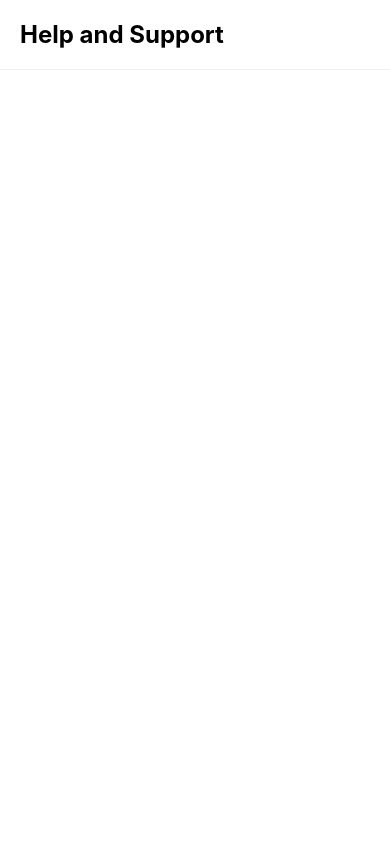
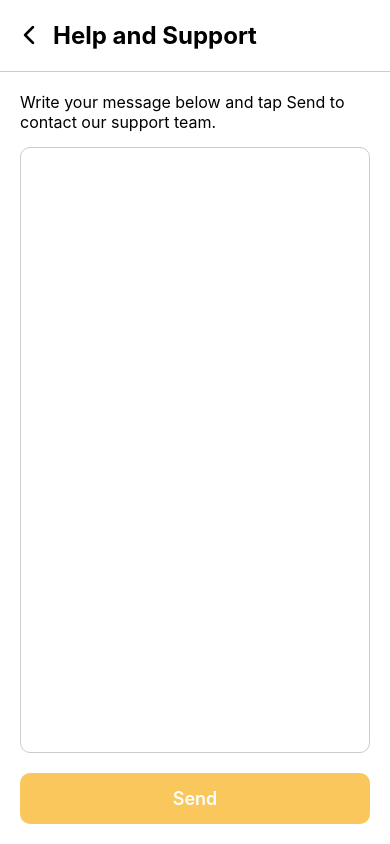
Before and after one commit to omarghemrawi/Ziara, a React Native app in the folder frontend/: screen /HelpSupport in a window 390 px wide. Built offline with nearby package versions, Linux system fonts and the light colour scheme.

Commit message:
Add Help & Support, Privacy Policy, and Languages screens with navigation and theming

```diff
--- a/frontend/src/screens/Profile/HelpSupportScreen.js
+++ b/frontend/src/screens/Profile/HelpSupportScreen.js
@@ -1,19 +1,129 @@
-// HelpSupportScreen.js
-import React from 'react';
-import { SafeAreaView, View, Text, StyleSheet } from 'react-native';
+import React, { useState } from 'react';
+import {
+  SafeAreaView,
+  View,
+  Text,
+  StyleSheet,
+  TextInput,
+  TouchableOpacity,
+  Alert,
+  KeyboardAvoidingView,
+  Platform,
+  Linking,
+} from 'react-native';
+import Icon from 'react-native-vector-icons/Ionicons';
+import { useNavigation } from '@react-navigation/native';
+import { useTheme } from '../Theme/Theme';
 
-const HelpSupportScreen = () => (
-  <SafeAreaView style={styles.container}>
-    <View style={styles.header}>
-      <Text style={styles.title}>Help and Support</Text>
-    </View>
-  </SafeAreaView>
-);
+const SUPPORT_EMAIL = 'support@example.com'; // change to support email
+
+const HelpSupportScreen = () => {
+  const navigation = useNavigation();
+  const { theme } = useTheme();
+  const [message, setMessage] = useState('');
+
+  const sendEmail = () => {
+    if (!message.trim()) {
+      Alert.alert('Please enter a message before sending.');
+      return;
+    }
+
+    const subject = encodeURIComponent('Support Request from App');
+    const body = encodeURIComponent(message);
+
+    const mailtoUrl = `mailto:${SUPPORT_EMAIL}?subject=${subject}&body=${body}`;
+
+    Linking.canOpenURL(mailtoUrl)
+      .then((supported) => {
+        if (!supported) {
+          Alert.alert('Email client not available on this device');
+        } else {
+          Linking.openURL(mailtoUrl);
+          setMessage(''); // clear message
+        }
+      })
+      .catch((err) => Alert.alert('An error occurred', err.message));
+  };
+
+  return (
+    <SafeAreaView style={[styles.container, { backgroundColor: theme.background }]}>
+      <KeyboardAvoidingView
+        behavior={Platform.OS === 'ios' ? 'padding' : undefined}
+        style={{ flex: 1 }}
+      >
+        <View style={[styles.header, { borderBottomColor: theme.border }]}>
+          <TouchableOpacity onPress={() => navigation.goBack()}>
+            <Icon name="chevron-back" size={28} color={theme.text} />
+          </TouchableOpacity>
+          <Text style={[styles.title, { color: theme.text }]}>Help and Support</Text>
+        </View>
+
+        <View style={styles.content}>
+          <Text style={[styles.label, { color: theme.text }]}>
+            Write your message below and tap Send to contact our support team.
+          </Text>
+
+          <TextInput
+            style={[styles.textInput, { backgroundColor: theme.card, color: theme.text, borderColor: theme.border }]}
+            multiline
+            placeholder="Type your message here..."
+            placeholderTextColor={theme.subtitle1}
+            value={message}
+            onChangeText={setMessage}
+            textAlignVertical="top"
+          />
+
+          <TouchableOpacity style={[styles.button, { backgroundColor: theme.icon }]} onPress={sendEmail}>
+            <Text style={styles.buttonText}>Send</Text>
+          </TouchableOpacity>
+        </View>
+      </KeyboardAvoidingView>
+    </SafeAreaView>
+  );
+};
 
 export default HelpSupportScreen;
 
 const styles = StyleSheet.create({
-  container: { flex: 1, backgroundColor: '#fff' },
-  header:    { padding: 20, borderBottomWidth: 1, borderBottomColor: '#eee' },
-  title:     { fontSize: 24, fontWeight: 'bold' },
+  container: {
+    flex: 1,
+  },
+  header: {
+    flexDirection: 'row',
+    alignItems: 'center',
+    paddingHorizontal: 15,
+    paddingVertical: 20,
+    borderBottomWidth: 1,
+  },
+  title: {
+    fontSize: 24,
+    fontWeight: 'bold',
+    marginLeft: 10,
+  },
+  content: {
+    flex: 1,
+    padding: 20,
+  },
+  label: {
+    fontSize: 16,
+    marginBottom: 15,
+  },
+  textInput: {
+    flex: 1,
+    borderWidth: 1,
+    borderRadius: 10,
+    padding: 15,
+    fontSize: 16,
+    marginBottom: 20,
+  },
+  button: {
+    paddingVertical: 15,
+    borderRadius: 10,
+    alignItems: 'center',
+  },
+  buttonText: {
+    color: '#fff',
+    fontWeight: '600',
+    fontSize: 18,
+  },
 });
--- a/frontend/src/screens/Profile/HowToUseScreen.js
+++ b/frontend/src/screens/Profile/HowToUseScreen.js
@@ -1,13 +1,45 @@
-// HowToUseScreen.js
 import React from 'react';
-import { SafeAreaView, View, Text, StyleSheet } from 'react-native';
+import {
+  SafeAreaView,
+  View,
+  Text,
+  StyleSheet,
+  ScrollView,
+  TouchableOpacity,
+} from 'react-native';
+import Icon from 'react-native-vector-icons/Ionicons';
+import { useNavigation } from '@react-navigation/native';
+import { useTheme } from '../Theme/Theme';
 
 const HowToUseScreen = () => {
+  const navigation = useNavigation();
+  const { theme } = useTheme();
+
+  const instructions = [
+    '📱 Open the app and create your account or log in.',
+    '🧭 Use the bottom tabs to navigate easily through features.',
+    '🔍 Search for places to explore new locations.',
+    '⭐ Tap on a place to view details and save it to favorites.',
+    '🌗 Switch between dark and light mode in Settings.',
+    '💬 Contact support for help from the Settings page.',
+  ];
+
   return (
-    <SafeAreaView style={styles.container}>
-      <View style={styles.header}>
-        <Text style={styles.title}>How to use</Text>
+    <SafeAreaView style={[styles.container, { backgroundColor: theme.background }]}>
+      <View style={[styles.header, { borderBottomColor: theme.border }]}>
+        <TouchableOpacity onPress={() => navigation.navigate('SettingsScreen')}>
+          <Icon name="chevron-back" size={28} color={theme.text} />
+        </TouchableOpacity>
+        <Text style={[styles.title, { color: theme.text }]}>How to Use</Text>
       </View>
+
+      <ScrollView contentContainerStyle={styles.content}>
+        {instructions.map((step, index) => (
+          <View key={index} style={[styles.card, { backgroundColor: theme.card }]}>
+            <Text style={[styles.instruction, { color: theme.text }]}>{step}</Text>
+          </View>
+        ))}
+      </ScrollView>
     </SafeAreaView>
   );
 };
@@ -15,7 +47,36 @@ const HowToUseScreen = () => {
 export default HowToUseScreen;
 
 const styles = StyleSheet.create({
-  container: { flex: 1, backgroundColor: '#fff' },
-  header:    { padding: 20, borderBottomWidth: 1, borderBottomColor: '#eee' },
-  title:     { fontSize: 24, fontWeight: 'bold' },
+  container: {
+    flex: 1,
+  },
+  header: {
+    flexDirection: 'row',
+    alignItems: 'center',
+    paddingHorizontal: 15,
+    paddingVertical: 20,
+    borderBottomWidth: 1,
+  },
+  title: {
+    fontSize: 22,
+    fontWeight: '700',
+    marginLeft: 10,
+  },
+  content: {
+    padding: 20,
+  },
+  card: {
+    padding: 15,
+    borderRadius: 12,
+    marginBottom: 15,
+    elevation: 2,
+    shadowColor: '#000',
+    shadowOpacity: 0.1,
+    shadowRadius: 6,
+    shadowOffset: { width: 0, height: 2 },
+  },
+  instruction: {
+    fontSize: 16,
+    lineHeight: 24,
+  },
 });
--- a/frontend/src/screens/Profile/LanguagesScreen.js
+++ b/frontend/src/screens/Profile/LanguagesScreen.js
@@ -1,13 +1,62 @@
-// LanguagesScreen.js
-import React from 'react';
-import { SafeAreaView, View, Text, StyleSheet } from 'react-native';
+import React, { useState } from 'react';
+import {
+  SafeAreaView,
+  View,
+  Text,
+  StyleSheet,
+  TouchableOpacity,
+  FlatList,
+} from 'react-native';
+import { useTheme } from '../Theme/Theme';
+import Icon from 'react-native-vector-icons/Ionicons';
+import { useNavigation } from '@react-navigation/native';
+
+const languages = [
+  { code: 'en', label: 'English' },
+  { code: 'ar', label: 'العربية' },
+];
 
 const LanguagesScreen = () => {
+  const { theme } = useTheme();
+  const navigation = useNavigation();
+  const [selectedLanguage, setSelectedLanguage] = useState('en');
+
+  const selectLanguage = (code) => {
+    setSelectedLanguage(code);
+    // Add your localization logic here
+  };
+
+  const renderItem = ({ item }) => {
+    const isSelected = item.code === selectedLanguage;
+    return (
+      <TouchableOpacity
+        style={[
+          styles.item,
+          { backgroundColor: isSelected ? theme.icon : theme.card },
+        ]}
+        onPress={() => selectLanguage(item.code)}
+      >
+        <Text style={[styles.label, { color: theme.text }]}>{item.label}</Text>
+        {isSelected && <Icon name="checkmark" size={20} color="#fff" />}
+      </TouchableOpacity>
+    );
+  };
+
   return (
-    <SafeAreaView style={styles.container}>
-      <View style={styles.header}>
-        <Text style={styles.title}>Languages</Text>
+    <SafeAreaView style={[styles.container, { backgroundColor: theme.background }]}>
+      <View style={[styles.header, { borderBottomColor: theme.border }]}>
+        <TouchableOpacity onPress={() => navigation.goBack()}>
+          <Icon name="chevron-back" size={28} color={theme.text} />
+        </TouchableOpacity>
+        <Text style={[styles.title, { color: theme.text }]}>Languages</Text>
       </View>
+
+      <FlatList
+        data={languages}
+        keyExtractor={(item) => item.code}
+        renderItem={renderItem}
+        contentContainerStyle={styles.list}
+      />
     </SafeAreaView>
   );
 };
@@ -15,7 +64,30 @@ const LanguagesScreen = () => {
 export default LanguagesScreen;
 
 const styles = StyleSheet.create({
-  container: { flex: 1, backgroundColor: '#fff' },
-  header:    { padding: 20, borderBottomWidth: 1, borderBottomColor: '#eee' },
-  title:     { fontSize: 24, fontWeight: 'bold' },
+  container: { flex: 1 },
+  header: {
+    flexDirection: 'row',
+    alignItems: 'center',
+    padding: 20,
+    borderBottomWidth: 1,
+  },
+  title: {
+    fontSize: 24,
+    fontWeight: 'bold',
+    marginLeft: 10,
+  },
+  list: {
+    padding: 20,
+  },
+  item: {
+    padding: 15,
+    borderRadius: 10,
+    marginBottom: 15,
+    flexDirection: 'row',
+    justifyContent: 'space-between',
+    alignItems: 'center',
+  },
+  label: {
+    fontSize: 18,
+  },
 });
--- a/frontend/src/screens/Profile/PrivacyPolicyScreen.js
+++ b/frontend/src/screens/Profile/PrivacyPolicyScreen.js
@@ -1,19 +1,100 @@
-// PrivacyPolicyScreen.js
 import React from 'react';
-import { SafeAreaView, View, Text, StyleSheet } from 'react-native';
+import {
+  SafeAreaView,
+  View,
+  Text,
+  StyleSheet,
+  ScrollView,
+  TouchableOpacity,
+} from 'react-native';
+import Icon from 'react-native-vector-icons/Ionicons';
+import { useNavigation } from '@react-navigation/native';
+import { useTheme } from '../Theme/Theme';
 
-const PrivacyPolicyScreen = () => (
-  <SafeAreaView style={styles.container}>
-    <View style={styles.header}>
-      <Text style={styles.title}>Privacy policy</Text>
-    </View>
-  </SafeAreaView>
-);
+const PrivacyPolicyScreen = () => {
+  const navigation = useNavigation();
+  const { theme } = useTheme();
+
+  return (
+    <SafeAreaView style={[styles.container, { backgroundColor: theme.background }]}>
+      <View style={[styles.header, { borderBottomColor: theme.border }]}>
+        <TouchableOpacity onPress={() => navigation.goBack()}>
+          <Icon name="chevron-back" size={28} color={theme.text} />
+        </TouchableOpacity>
+        <Text style={[styles.title, { color: theme.text }]}>Privacy Policy</Text>
+      </View>
+
+      <ScrollView contentContainerStyle={styles.content}>
+        <Text style={[styles.paragraph, { color: theme.text }]}>
+          We respect your privacy and are committed to protecting your personal data. This privacy policy explains how we collect, use, and safeguard your information when you use our app.
+        </Text>
+
+        <Text style={[styles.heading, { color: theme.text }]}>1. Information We Collect</Text>
+        <Text style={[styles.paragraph, { color: theme.text }]}>
+          We may collect personal information such as your name, email address, and usage data when you register or interact with the app.
+        </Text>
+
+        <Text style={[styles.heading, { color: theme.text }]}>2. How We Use Your Information</Text>
+        <Text style={[styles.paragraph, { color: theme.text }]}>
+          Your information helps us provide, improve, and personalize our services, respond to your requests, and send important updates.
+        </Text>
+
+        <Text style={[styles.heading, { color: theme.text }]}>3. Data Sharing and Security</Text>
+        <Text style={[styles.paragraph, { color: theme.text }]}>
+          We do not sell or rent your personal data. We may share information with trusted service providers who assist us in operating the app. We implement reasonable security measures to protect your data.
+        </Text>
+
+        <Text style={[styles.heading, { color: theme.text }]}>4. Your Choices</Text>
+        <Text style={[styles.paragraph, { color: theme.text }]}>
+          You can manage your personal information and communication preferences within the app settings. You can also contact us to request deletion of your data.
+        </Text>
+
+        <Text style={[styles.heading, { color: theme.text }]}>5. Children’s Privacy</Text>
+        <Text style={[styles.paragraph, { color: theme.text }]}>
+          Our app is not intended for children under 13 years old. We do not knowingly collect data from children without parental consent.
+        </Text>
+
+        <Text style={[styles.heading, { color: theme.text }]}>6. Changes to This Policy</Text>
+        <Text style={[styles.paragraph, { color: theme.text }]}>
+          We may update this privacy policy periodically. We encourage you to review it regularly for any changes.
+        </Text>
+
+        <Text style={[styles.heading, { color: theme.text }]}>7. Contact Us</Text>
+        <Text style={[styles.paragraph, { color: theme.text }]}>
+          If you have any questions or concerns about this policy, please contact us at support@example.com.
+        </Text>
+      </ScrollView>
+    </SafeAreaView>
+  );
+};
 
 export default PrivacyPolicyScreen;
 
 const styles = StyleSheet.create({
-  container: { flex: 1, backgroundColor: '#fff' },
-  header:    { padding: 20, borderBottomWidth: 1, borderBottomColor: '#eee' },
-  title:     { fontSize: 24, fontWeight: 'bold' },
+  container: { flex: 1 },
+  header: {
+    flexDirection: 'row',
+    alignItems: 'center',
+    padding: 20,
+    borderBottomWidth: 1,
+  },
+  title: {
+    fontSize: 24,
+    fontWeight: 'bold',
+    marginLeft: 10,
+  },
+  content: {
+    padding: 20,
+    paddingBottom: 40,
+  },
+  heading: {
+    fontSize: 18,
+    fontWeight: '600',
+    marginTop: 20,
+    marginBottom: 8,
+  },
+  paragraph: {
+    fontSize: 16,
+    lineHeight: 22,
+  },
 });
```
